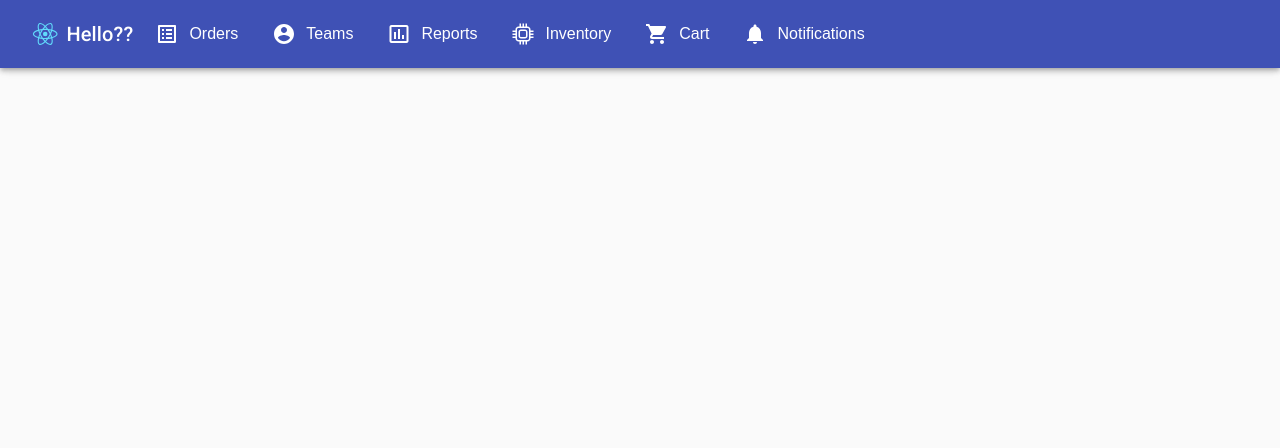
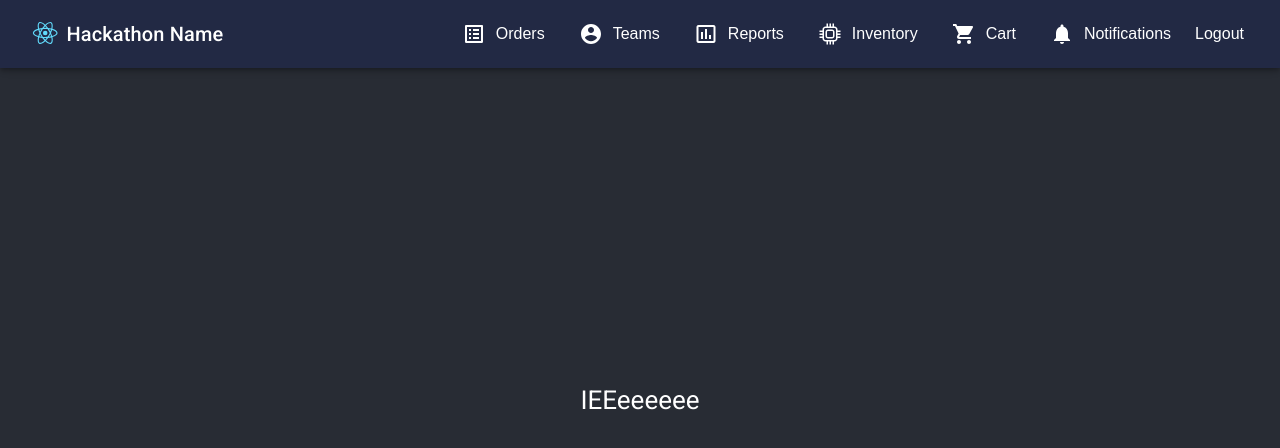
Before and after one commit to ieeeuoft/hackathon-template, a React (Create React App) app in the folder hackathon_site/dashboard/frontend/: page /#/ in a window 1280 px wide. Shown: the top 448 px of the page. Built offline with nearby package versions, Linux system fonts and the light colour scheme.

Commit message:
completed header component

```diff
--- a/hackathon_site/dashboard/frontend/src/App.js
+++ b/hackathon_site/dashboard/frontend/src/App.js
@@ -8,14 +8,13 @@ function App() {
 return (
 	<div className="App">
 		<Router>
-			< NavBar />
+			< NavBar/>
+			<div className="App-header">
+				<p>IEEeeeeee</p>
+			</div>
 		</Router>
 
-		{/* <header className="App-header">
-			<p>
-			IEEeeeeee
-			</p>
-		</header> */}
+
 	</div>
 );
 }
--- a/hackathon_site/dashboard/frontend/src/components/general/Navbar/Navbar.js
+++ b/hackathon_site/dashboard/frontend/src/components/general/Navbar/Navbar.js
@@ -10,9 +10,11 @@ export default class Navbar extends PureComponent {
 	render() {
 		return (
 			<AppBar className={styles.nav}>
-          		<Toolbar>
-					<Logo className={styles.navLogo}/>
-            		<Typography variant="h6">Hello??</Typography>
+          		<Toolbar className={styles.navToolbar}>
+					<div className={styles.navLogo}>
+						<Logo className={styles.navLogoImg}/>
+            			<Typography variant="h6">Hackathon Name</Typography>
+					</div>
 
 					<div className={styles.navIcons}>
 						<Link to={'/orders'}>
@@ -50,6 +52,10 @@ export default class Navbar extends PureComponent {
 							<Notifications /> Notifications
 						</IconButton>
 
+						<IconButton color="inherit" aria-label="Logout">
+							Logout
+						</IconButton>
+
 
 
 					</div>
--- a/hackathon_site/dashboard/frontend/src/components/general/Navbar/Navbar.module.scss
+++ b/hackathon_site/dashboard/frontend/src/components/general/Navbar/Navbar.module.scss
@@ -3,10 +3,24 @@
 
 .nav {
 	color: color(white);
-	// background-color: color(secondary) !important;
+	background-color: color(secondary) !important;
 
+	&Toolbar {
+		justify-content: space-between;
+	}
 	&Logo {
-		height: 30px;
+		display: flex;
+		&Img {
+			height: 30px;
+		}
+	}
+
+	button {
+		border-radius: 0;
+
+		&:hover {
+			background-color: rgba(355, 355, 355, 0.2);
+		}
 	}
 
 	&Icons {
```
